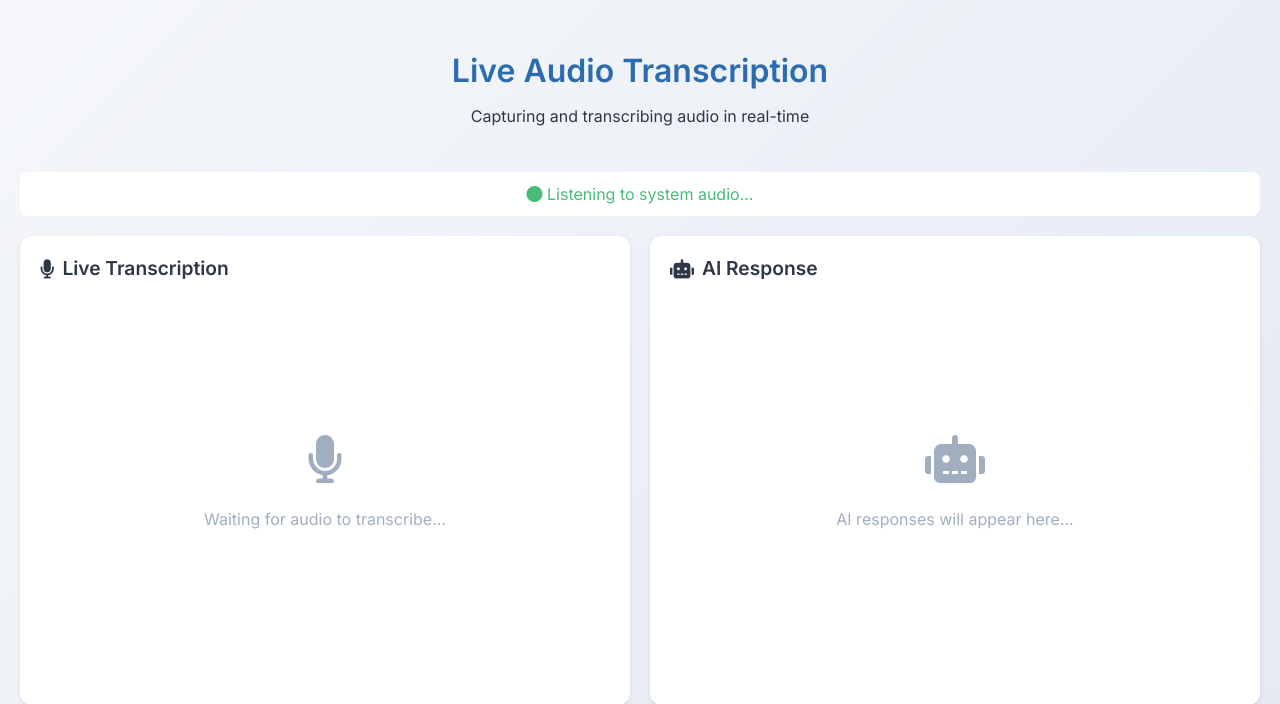
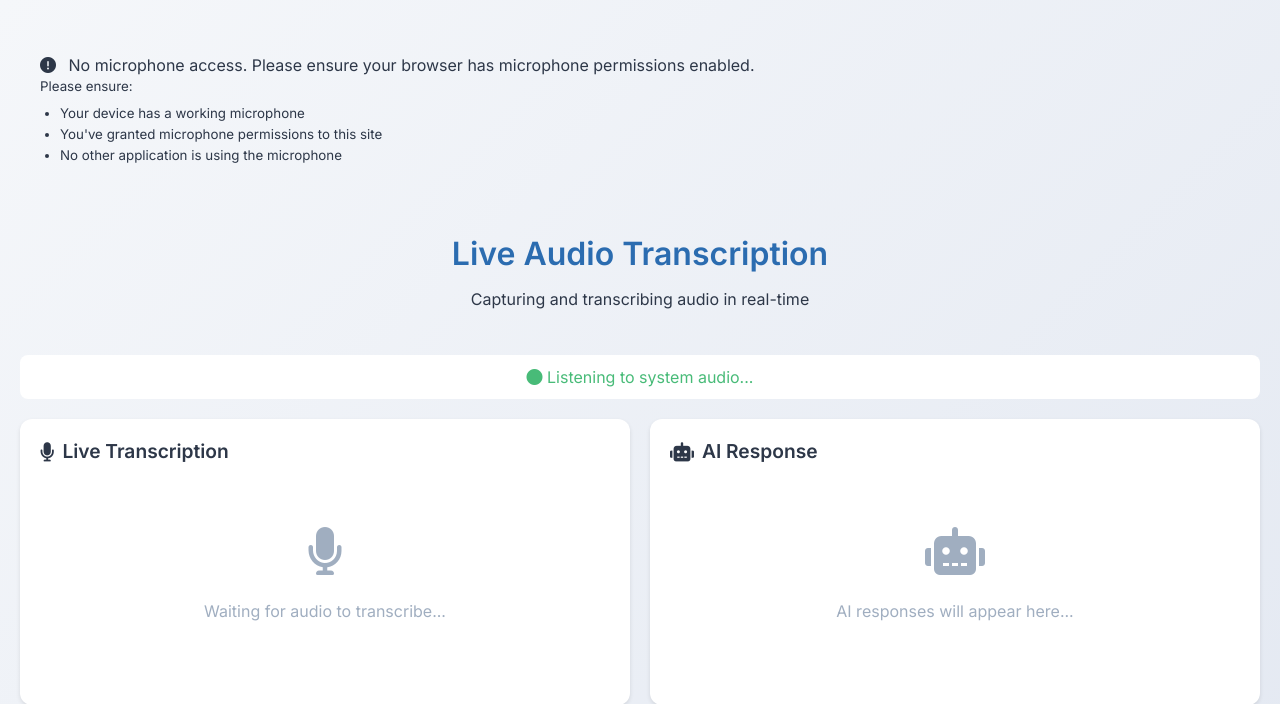
Before and after one commit to bilalahmed15/AI-Setter, a Flask app: template templates/index.html in a window 1280 px wide. Shown: the top 704 px of the page. Run offline with Flask 3, Linux system fonts and the light colour scheme; the template is opened without the code that fills it, so the values that code supplies are empty.

Commit message:
Update index.html

```diff
--- a/templates/index.html
+++ b/templates/index.html
@@ -393,6 +393,29 @@
         .speaker-dropdown:hover {
             border-color: #4299e1;
         }
+
+        .error-message {
+            margin: 20px 0;
+        }
+
+        .error-message .alert {
+            border-radius: 8px;
+            padding: 15px 20px;
+        }
+
+        .error-message i {
+            margin-right: 8px;
+        }
+
+        .error-message ul {
+            margin-top: 10px;
+            margin-bottom: 0;
+            padding-left: 20px;
+        }
+
+        .error-message li {
+            margin-bottom: 5px;
+        }
     </style>
 </head>
 <body>
@@ -447,6 +470,65 @@
     </div>
 
     <script>
+        async function checkMicrophoneAccess() {
+            try {
+                // Request microphone permission
+                const stream = await navigator.mediaDevices.getUserMedia({ audio: true });
+                stream.getTracks().forEach(track => track.stop()); // Clean up
+                return true;
+            } catch (err) {
+                console.error('Microphone access error:', err);
+                return false;
+            }
+        }
+
+        document.addEventListener('DOMContentLoaded', async function() {
+            try {
+                const hasMicrophone = await checkMicrophoneAccess();
+
+                if (!hasMicrophone) {
+                    throw new Error('No microphone access. Please ensure your browser has microphone permissions enabled.');
+                }
+
+                // Initialize MediaRecorder only if microphone is available
+                navigator.mediaDevices.getUserMedia({ audio: true })
+                    .then(stream => {
+                        mediaRecorder = new MediaRecorder(stream);
+                        setupMediaRecorder();
+                    })
+                    .catch(err => {
+                        console.error('Error accessing microphone:', err);
+                        showError('Unable to access microphone. Please check your permissions and device settings.');
+                    });
+            } catch (error) {
+                console.error('Initialization error:', error);
+                showError(error.message);
+            }
+        });
+
+        function showError(message) {
+            const errorDiv = document.createElement('div');
+            errorDiv.className = 'error-message';
+            errorDiv.innerHTML = `
+                <div class="alert alert-danger" role="alert">
+                    <i class="fas fa-exclamation-circle"></i>
+                    ${message}
+                    <br>
+                    <small>Please ensure:
+                        <ul>
+                            <li>Your device has a working microphone</li>
+                            <li>You've granted microphone permissions to this site</li>
+                            <li>No other application is using the microphone</li>
+                        </ul>
+                    </small>
+                </div>
+            `;
+
+            // Insert at the top of the content area
+            const container = document.querySelector('.container');
+            container.insertBefore(errorDiv, container.firstChild);
+        }
+
         const transcriptionDiv = document.getElementById('transcription');
         const aiResponsesDiv = document.getElementById('aiResponses');
         const pauseButton = document.getElementById('pauseButton');
```
